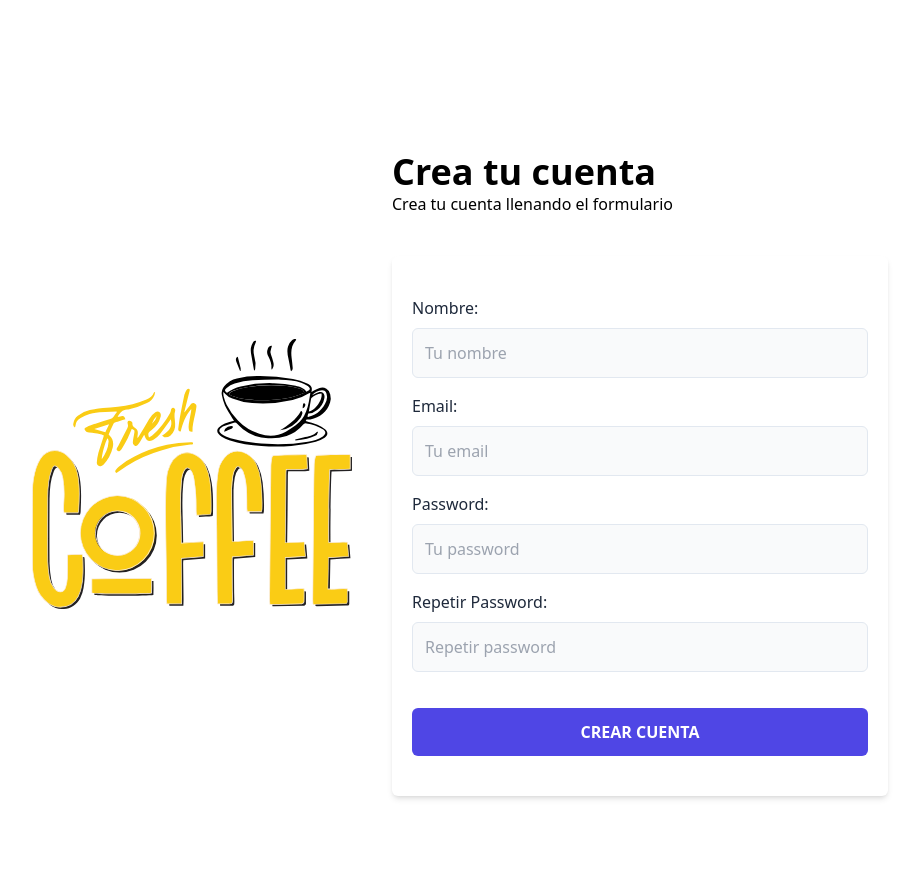
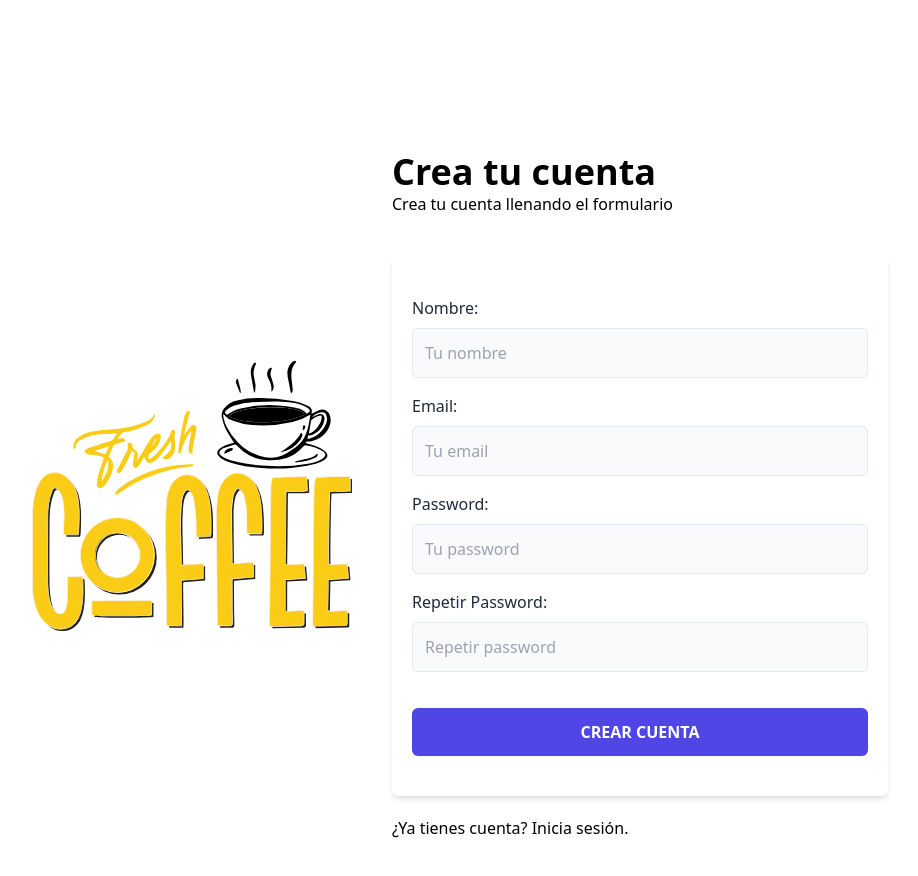
Before and after one commit to MarcoRodriguez23/restaurant-react, a React (Vite) app: page /auth/registro in a window 1280 px wide. Shown: the top 876 px of the page, without its empty margins (160-1078 px from the left). Before the commit the page ends 836 px from the top, so only its background shows below. Built offline with nearby package versions, Linux system fonts and the light colour scheme.

Commit message:
Change 'a' to 'Link'
In React, the links will change the <a> to <Link> with this we can reload
the pages without flash

```diff
--- a/src/views/Login.jsx
+++ b/src/views/Login.jsx
@@ -1,3 +1,5 @@
+import {Link} from 'react-router-dom'
+
 export default function login() {
   return (
     <>
@@ -47,6 +49,14 @@ export default function login() {
           />
         </form>
       </div>
+
+      <nav
+       className="mt-5"
+      >
+        <Link to="/auth/registro">
+          ¿No tienes cuenta? Crea una.
+        </Link>
+      </nav>
     </>
   )
 }
--- a/src/views/Registro.jsx
+++ b/src/views/Registro.jsx
@@ -1,3 +1,5 @@
+import {Link} from 'react-router-dom'
+
 export default function Registro() {
   return (
     <>
@@ -81,6 +83,14 @@ export default function Registro() {
           />
         </form>
       </div>
+
+      <nav
+       className="mt-5"
+      >
+        <Link to="/auth/login">
+          ¿Ya tienes cuenta? Inicia sesión.
+        </Link>
+      </nav>
     </>
   )
 }
```
